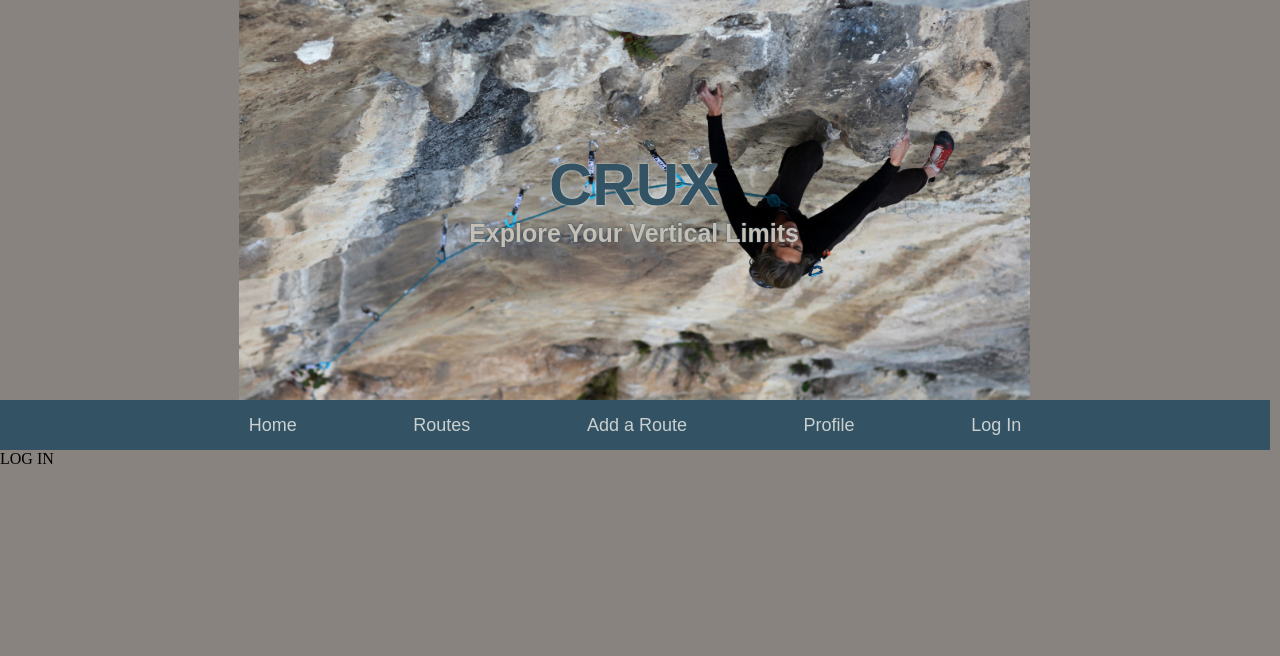
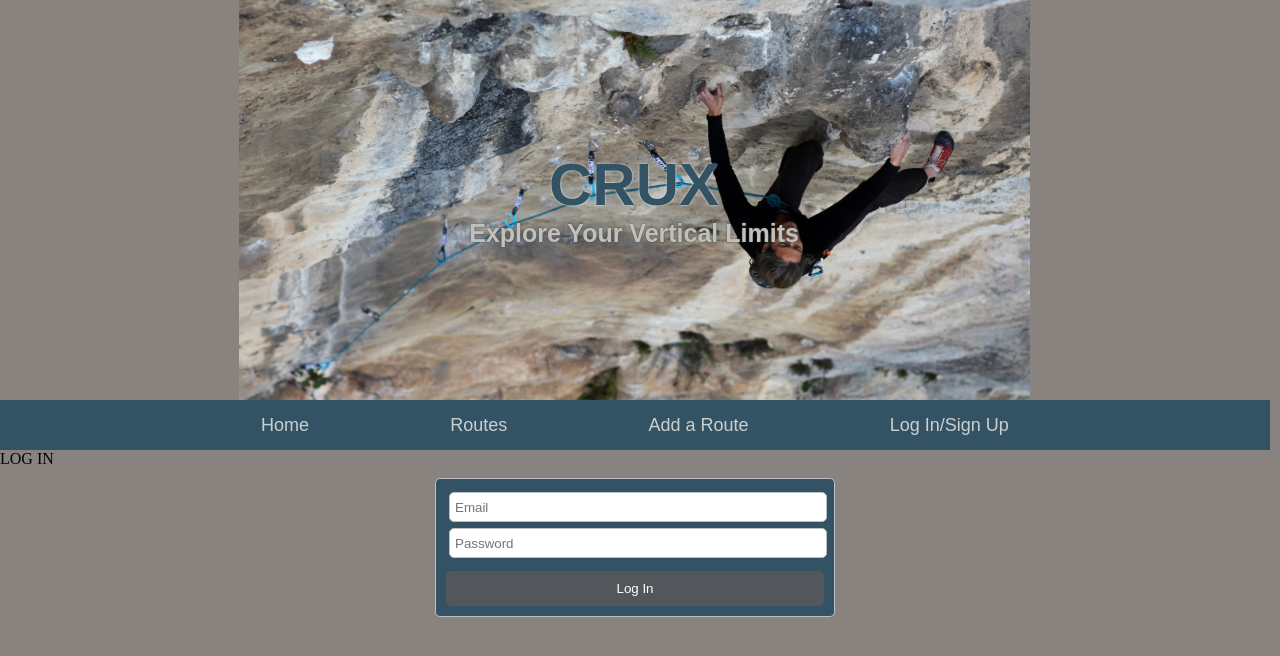
Before and after one commit to samchappel/crux, a React (Create React App) app in the folder client/: page /log_in in a window 1280 px wide. Shown: the top 656 px of the page. Built offline with nearby package versions, Linux system fonts and the light colour scheme.

Commit message:
added login form and conditional rendering for profile nav link

```diff
--- a/client/src/LogIn.js
+++ b/client/src/LogIn.js
@@ -1,12 +1,72 @@
-import React from 'react';
+import React, { useState } from 'react';
+import { useHistory } from 'react-router-dom';
+import { Formik, Form, Field, ErrorMessage } from 'formik';
+import * as Yup from 'yup';
 
 function LogIn() {
+  const history = useHistory();
 
-    return (
-        <div>
-            <p>LOG IN</p>
-        </div>
-    )
+  const initialValues = {
+    email: '',
+    password: '',
+  };
+
+  const validationSchema = Yup.object().shape({
+    email: Yup.string().email('Invalid email').required('Required'),
+    password: Yup.string().required('Required'),
+  });
+
+  const handleLogin = async (values, actions) => {
+    try {
+      const response = await fetch('https://localhost:5555/login', {
+        method: 'POST',
+        headers: {
+          'Content-Type': 'application/json',
+        },
+        body: JSON.stringify(values),
+      });
+
+      if (response.ok) {
+        const climber = await response.json();
+        localStorage.setItem('climber', JSON.stringify(climber));
+        history.push('/profile');
+      } else {
+        actions.setSubmitting(false);
+        actions.setFieldError('general', 'Login failed');
+      }
+    } catch (error) {
+      actions.setSubmitting(false);
+      actions.setFieldError('general', 'An error occurred. Please try again.');
+    }
+  };
+
+  return (
+    <div>
+      <p>LOG IN</p>
+      <Formik
+        initialValues={initialValues}
+        validationSchema={validationSchema}
+        onSubmit={handleLogin}
+      >
+        {({ isSubmitting }) => (
+          <Form>
+            <div>
+              <Field type="email" name="email" placeholder="Email" />
+              <ErrorMessage name="email" />
+            </div>
+            <div>
+              <Field type="password" name="password" placeholder="Password" />
+              <ErrorMessage name="password" />
+            </div>
+            <button type="submit" disabled={isSubmitting}>
+              Log In
+            </button>
+            <ErrorMessage name="general" />
+          </Form>
+        )}
+      </Formik>
+    </div>
+  );
 }
 
-export default LogIn
+export default LogIn;
--- a/client/src/Nav.js
+++ b/client/src/Nav.js
@@ -1,15 +1,33 @@
-import React from "react";
-import { Link } from "react-router-dom";
+import React, { useState, useEffect } from 'react';
+import { Link } from 'react-router-dom';
 
 function NavBar() {
+  const [isLoggedIn, setIsLoggedIn] = useState(false);
+
+  useEffect(() => {
+    const user = localStorage.getItem('user'); // Replace 'user' with specific key
+    if (user) {
+      setIsLoggedIn(true);
+    }
+  }, []);
+
   return (
     <div className="nav-container">
       <nav className="nav-bar">
         <Link to="/crux">Home</Link>
         <Link to="/routes">Routes</Link>
         <Link to="/submit">Add a Route</Link>
-        <Link to="/profile">Profile</Link>
-        <Link to="/log_in">Log In</Link>
+        {isLoggedIn ? (
+          <>
+            <Link to="/profile">Profile</Link>
+            <Link to="/log_out" onClick={() => {
+              localStorage.removeItem('user');
+              setIsLoggedIn(false);
+            }}>Log Out</Link>
+          </>
+        ) : (
+          <Link to="/log_in">Log In/Sign Up</Link>
+        )}
       </nav>
     </div>
   );
--- a/client/src/index.css
+++ b/client/src/index.css
@@ -21,7 +21,7 @@ body::-webkit-scrollbar {
   background-color: #88837e;
 }
 body::-webkit-scrollbar-thumb {
-  background-color: #c5bfb5;
+  background-color: #cad0cf;
   border-radius: 10px;
 }
 body.env-with-scrollbar {
@@ -155,18 +155,3 @@ form {
   color: #d9c4b4;
   margin-bottom: 10px;
 }
-
-/* ::-webkit-scrollbar {
-  width: 12px;
-}
-
-::-webkit-scrollbar-track {
-  background: #f1f1f1;
-  margin-block: 15px;
-  margin: 0 30px;
-}
-
-::-webkit-scrollbar-thumb {
-  background: #555;
-  border-radius: 10px;
-} */
```
